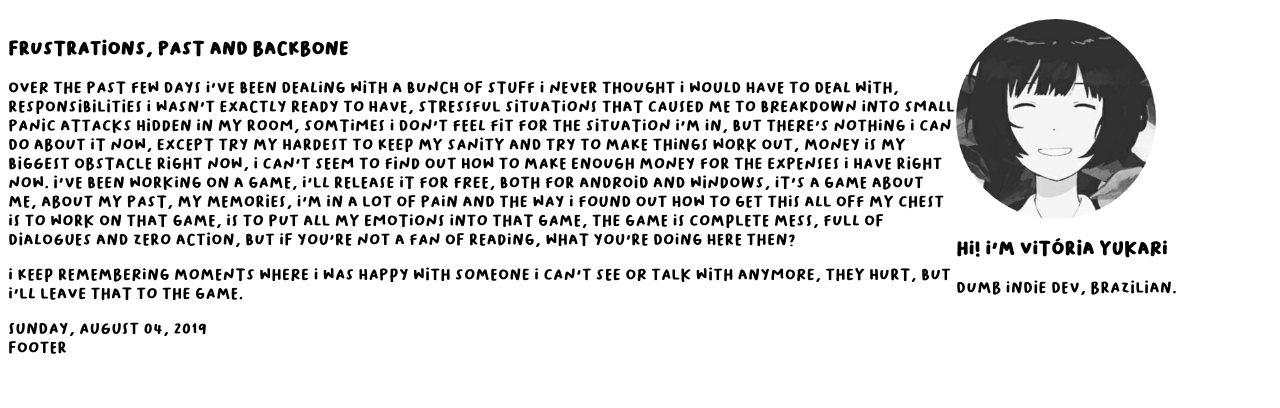
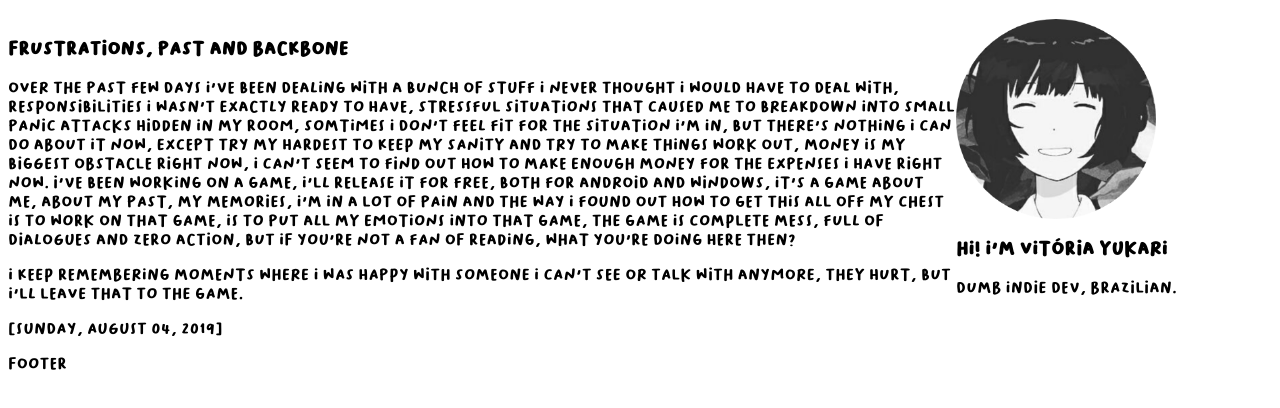
Before and after one commit to vitoriayukari/site, a plain HTML site: page blog.html in a window 1280 px wide. Shown: the part 70-478 px from the top of the page. Drawn offline with Linux system fonts and the light colour scheme; files whose address does not match are found by name.

Commit message:
Update blog.html

```diff
--- a/blog.html
+++ b/blog.html
@@ -36,7 +36,7 @@ url("baksosapi-webfont.ttf");
 <h3>Frustrations, past and Backbone</h3>
   <p>over the past few days i've been dealing with a bunch of stuff i never thought i would have to deal with, responsibilities i wasn't exactly ready to have, stressful situations that caused me to breakdown into small panic attacks hidden in my room, somtimes i don't feel fit for the situation i'm in, but there's nothing i can do about it now, except try my hardest to keep my sanity and try to make things work out, money is my biggest obstacle right now, i can't seem to find out how to make enough money for the expenses i have right now. I've been working on a game, i'll release it for free, both for android and windows, it's a game about me, about my past, my memories, i'm in a lot of pain and the way i found out how to get this all off my chest is to work on that game, is to put all my emotions into that game, the game is complete mess, full of dialogues and zero action,  but if you're not a fan of reading, what you're doing here then?</p>
   <p>i keep remembering moments where i was happy with someone i can't see or talk with anymore, they hurt, but i'll leave that to the game.</p>
-      Sunday, August 04, 2019
+      <p>[Sunday, August 04, 2019]</p>
   </div>
   <div class="sidebar">
       <img src="yukari.png" widht="200px" height="200px">
```
